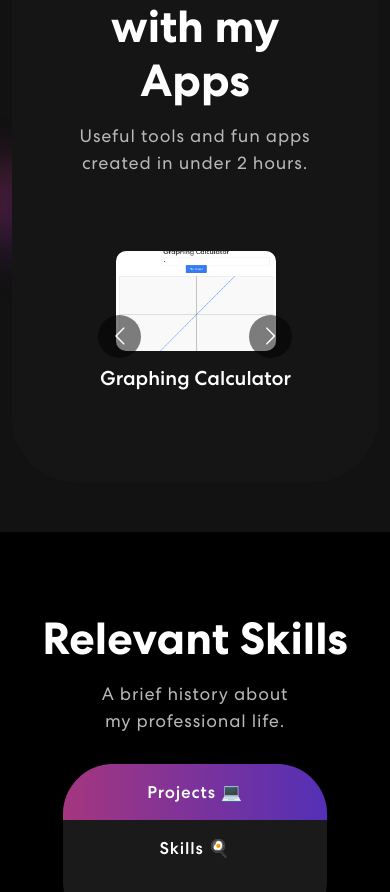
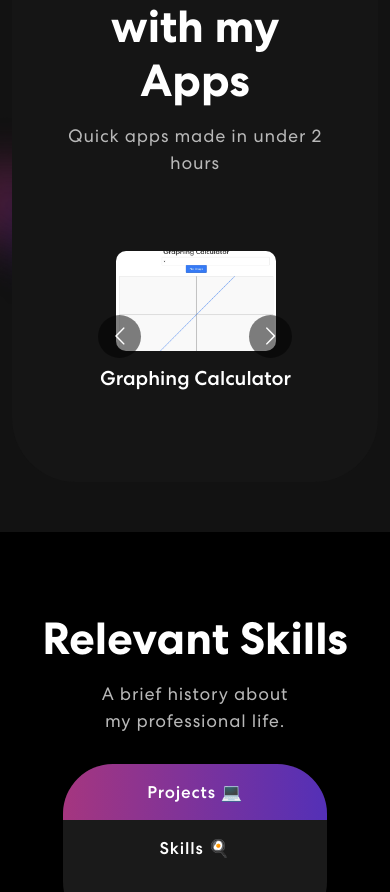
Before and after one commit to arash-esfandiari/portfolio, a React (Create React App) app: page / in a window 390 px wide. Shown: the part 1172-2064 px from the top of the page. Built offline with nearby package versions, Linux system fonts and the light colour scheme; no server answers.

Commit message:
Apps added, mobile view moving up and down fixed

```diff
--- a/src/components/FunApps.js
+++ b/src/components/FunApps.js
@@ -98,7 +98,7 @@ export const FunApps = () => {
           <div className="col-12">
             <div className="skill-bx wow zoomIn">
               <h2>Play around with my Apps</h2>
-              <p>Useful tools and fun apps created in under 2 hours.</p>
+              <p>Quick apps made in under 2 hours</p>
               <Carousel responsive={responsive} infinite={true} className="owl-carousel owl-theme skill-slider">
                 {extApps.map((appItem, index) => (
                   <div
```
